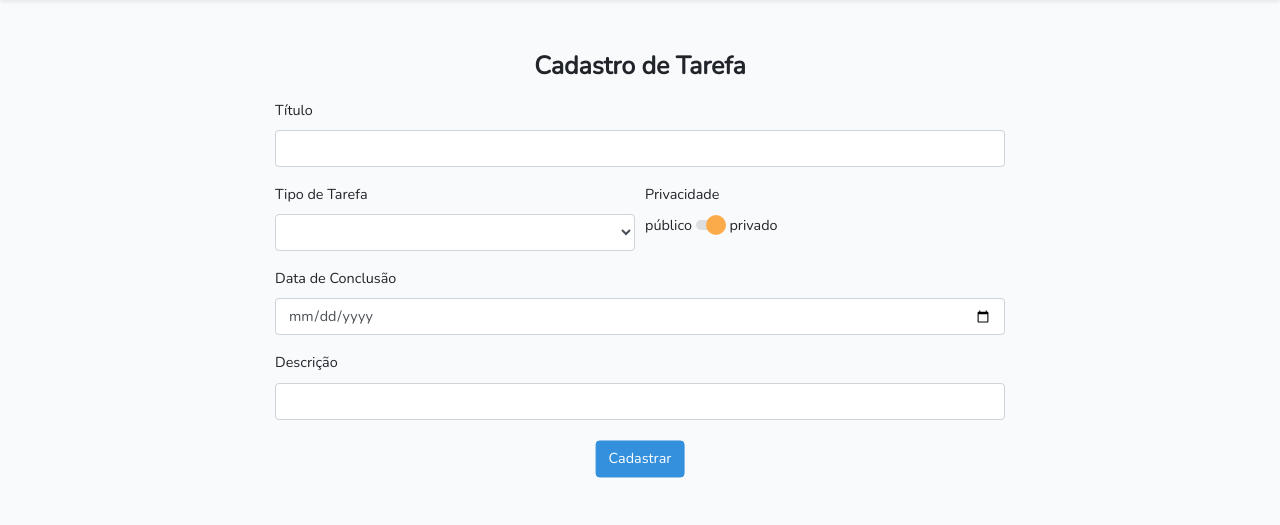
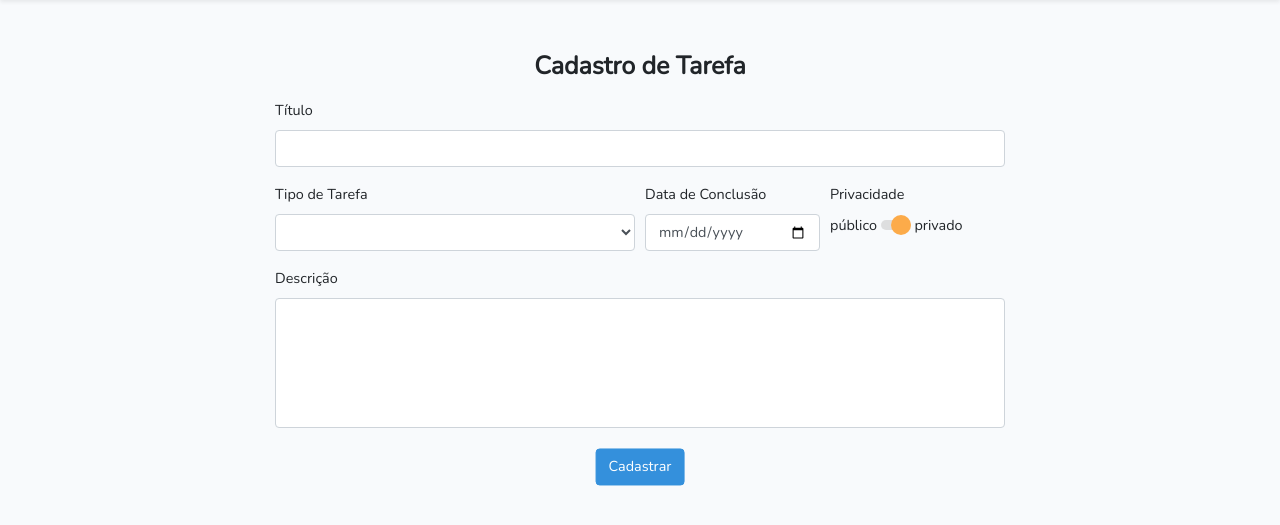
Before and after one commit to LaercioSR/TaskNow, a Laravel app: page /tarefa/cadastrar in a window 1280 px wide. Shown: the part 76-601 px from the top of the page. Run offline with Laravel 8, Linux system fonts and the light colour scheme; a user stored in the database is signed in; data comes from the database, SQL or seed files in the repository; data that the repository does not hold is empty.

Commit message:
Adicionado criação de tarefa

```diff
--- a/app/Http/Controllers/TarefaController.php
+++ b/app/Http/Controllers/TarefaController.php
@@ -52,7 +52,17 @@ class TarefaController extends Controller
      */
     public function store(Request $request)
     {
+        $tarefa = new Tarefa();
+        $tarefa->id_usuario = Auth::user()->id;
+        $tarefa->id_tipo = $request->input('tipoTarefa');
+        $tarefa->titulo = $request->input('titulo');
+        $tarefa->privacidade = $request->input('privacidade');
+        $tarefa->descricao = $request->input('descricao');
+        $tarefa->status = 0;
+        $tarefa->data_conclusao = $request->input('dataconclusao');
+        $tarefa->save();
 
+        return redirect("/");
     }
 
     /**
--- a/public/css/app_style.css
+++ b/public/css/app_style.css
@@ -109,3 +109,12 @@
     background: #4CAF50;
     cursor: pointer;
 }
+
+textarea {
+    resize: none;
+}
+
+#img-icon {
+    width: 35%;
+    height: 35%;
+}
--- a/resources/views/auth/login.blade.php
+++ b/resources/views/auth/login.blade.php
@@ -4,6 +4,8 @@
 
 @section('content')
 <div class="container">
+    <img src="{{ asset('imagens/logo.png') }}" class="rounded mx-auto d-block img-fluid" id="img-icon"/>
+    <br/>
     <div class="row justify-content-center">
         <div class="col-md-8">
             <div class="card">
--- a/resources/views/criarTarefa.blade.php
+++ b/resources/views/criarTarefa.blade.php
@@ -7,42 +7,43 @@
     <div class="container content-tasknow">
         <div class="row justify-content-center">
             <div class="col-md-8">
-                <form action = "{{route('tarefa.store')}}" method = "POST" class="">
+                <form action = "{{route('tarefa.store')}}" method = "POST" class="" id="form-tarefa">
                     @csrf
                     <div class="titulo centralizar">
                         <p class="titulo-texto">Cadastro de Tarefa</p>
                     </div>
                     <div class = "form-group">
                         <label for="titulo" class="pos-titulo">Título</label>
-                        <input type = "text" class = "form-control" id="titulo" name="titulo">
+                        <input type = "text" class = "form-control" id="titulo" name="titulo" required>
                     </div>
 
                     <div class="form-row">
                         <div class="form-group col-md-6">
                             <label for="tipoTarefa">Tipo de Tarefa</label>
-                            <select id="tipoTarefa" class="form-control">
+                            <select id="tipoTarefa" class="form-control" name="tipoTarefa" required>
                                 @foreach($tiposTarefasUser as $tipoTarefa)
                                     <option value="{{$tipoTarefa->id}}">{{$tipoTarefa->descricao}}</option>
                                 @endforeach
                             </select>
                         </div>
 
-                        <div class="form-group col-md-6">
+                        <div class = "form-group col-md-3">
+                            <label for="dataconclusao">Data de Conclusão</label>
+                            <input type = "date" class = "form-control" id="dataconclusao" name="dataconclusao" required>
+                        </div>
+
+                        <div class="form-group col-md-3">
                             <label for="privacidade">Privacidade</label><br/>
                             <label for="privacidade">público</label>
-                            <input type="range" class="range-tasknow" min=0 max=1 id="privacidade">
+                            <input type="range" class="range-tasknow" min=0 max=1 id="privacidade" name="privacidade">
                             <label for="privacidade">privado</label>
                         </div>
                     </div>
 
                     <div class = "form-group">
-                        <label for="dataconclusao">Data de Conclusão</label>
-                        <input type = "date" class = "form-control" id="dataconclusao" name="dataconclusao">
-                    </div>
+                        <label for="descricao">Descrição</label>
+                        <textarea form="form-tarefa" class = "form-control" id="descricao" name="descricao" rows="5" maxlength="450"></textarea>
 
-                    <div class = "form-group">
-                        <label for="descricao">Descrição</label>
-                        <input type = "text" class = "form-control" id="descricao" name="descricao">
                     </div>
 
                     <br/>
```
Also changed, not shown: database/migrations/2019_05_10_220238_create_tarefas_table.php.
